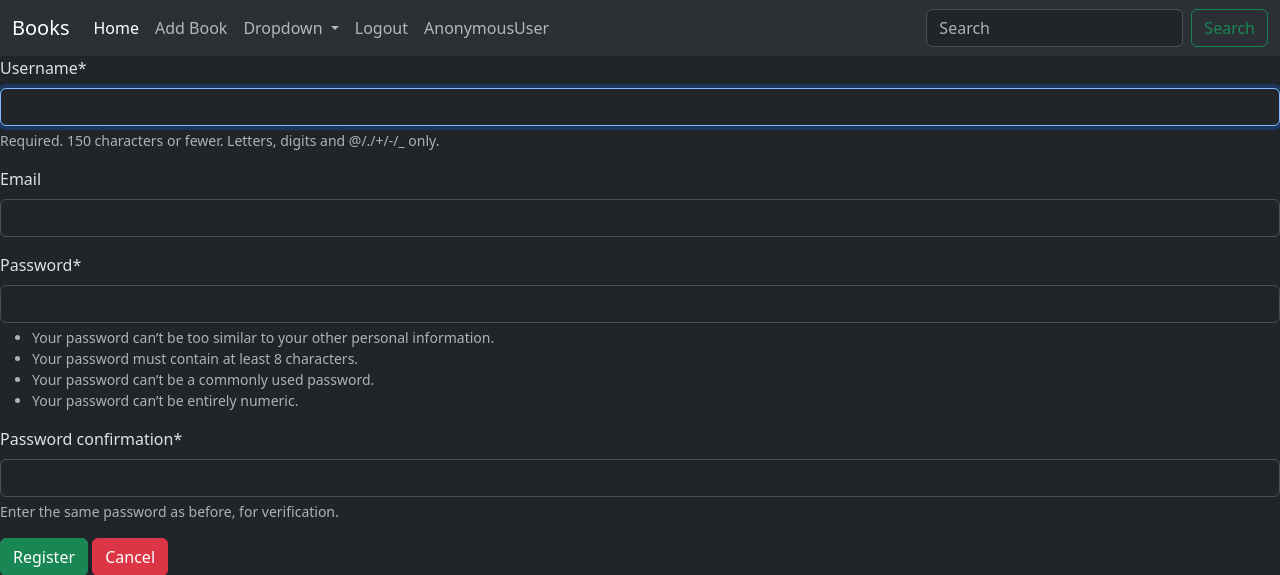
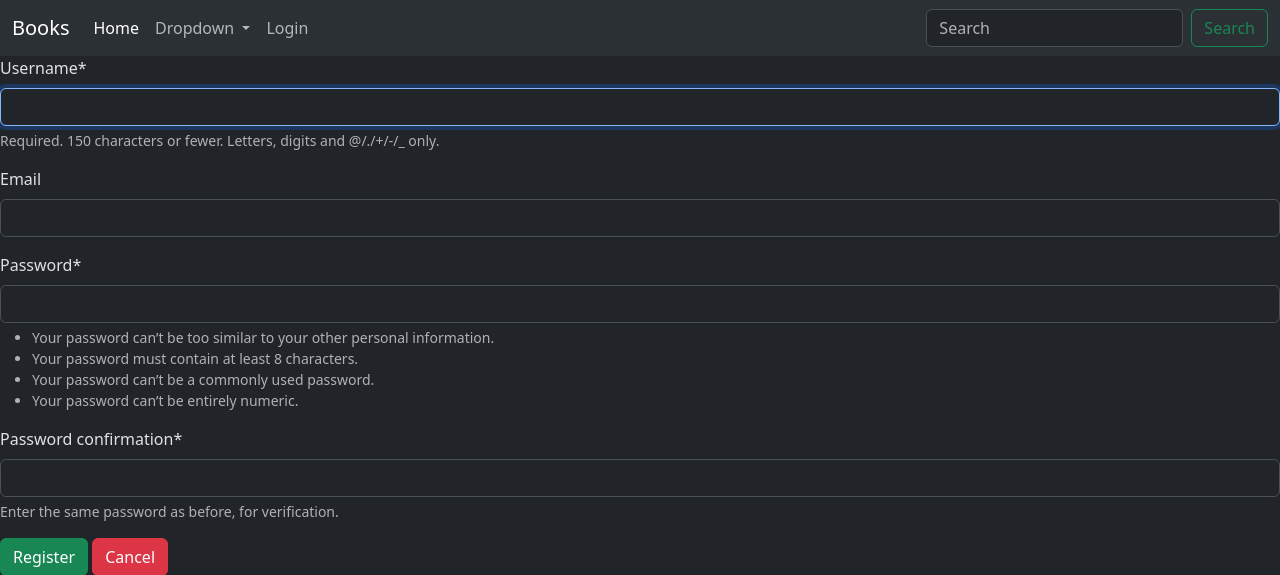
Before and after one commit to lizirukh/django-project, a Django app: page /auth/registration/ in a window 1280 px wide. Shown: the top 575 px of the page. Run offline with Django 5.2, Linux system fonts and the light colour scheme; some libraries are stand-ins or nearby versions.

Commit message:
final update

```diff
--- a/authentication/views.py
+++ b/authentication/views.py
@@ -44,4 +44,4 @@ def login_user(request):
 
 def logout_user(request):
     logout(request)
-    return redirect('login')
+    return redirect('books_list')
--- a/core/urls.py
+++ b/core/urls.py
@@ -3,5 +3,5 @@ from . import views
 
 urlpatterns = [
     path('', views.books_list, name='books_list'),
-    path('book/add/', views.add_book, name='add_book'),
+    path('add_book/', views.add_book, name='add_book'),
 ]
--- a/core/views.py
+++ b/core/views.py
@@ -1,4 +1,4 @@
-from django.shortcuts import render, redirect
+from django.shortcuts import render, redirect, HttpResponse
 from .models import BooksList
 from .forms import BooksForm
 
@@ -25,4 +25,4 @@ def add_book(request):
             return render(request, 'events/add_book.html', {'form': form})
 
     else:
-        return HTTPResponse('You do not have permission to add books.')
+        return HttpResponse('You do not have permission to add books.')
--- a/templates/navbar.html
+++ b/templates/navbar.html
@@ -16,9 +16,13 @@
         <li class="nav-item">
           <a class="nav-link active" aria-current="page" href="{% url 'books_list'%}">Home</a>
         </li>
+
+        {% if user.is_authenticated and perms.core.add_bookslist %}
           <li class="nav-item">
             <a class="nav-link" href="{% url 'add_book' %}">Add Book</a>
           </li>
+        {% endif %}
+
         <li class="nav-item dropdown">
           <a class="nav-link dropdown-toggle" href="#" role="button" data-bs-toggle="dropdown" aria-expanded="false">
             Dropdown
@@ -30,12 +34,24 @@
             <li><a class="dropdown-item" href="#">Something else here</a></li>
           </ul>
         </li>
+
+        {% if user.is_authenticated %}
+          <li class="nav-item">
+            <a class="nav-link" aria-disabled="true">{{ user }}</a>
+          </li>
           <li class="nav-item">
             <a class="nav-link" href="{% url 'logout' %}">Logout</a>
           </li>
+
+        {% else %}
+
         <li class="nav-item">
-          <a class="nav-link" aria-disabled="true">{{ user }}</a>
+            <a class="nav-link" href="{% url 'login' %}" >Login</a>
           </li>
+
+        {% endif %}
+
+
       </ul>
       <form class="d-flex" role="search">
         <input class="form-control me-2" type="search" placeholder="Search" aria-label="Search">
```
Lines whose indentation alone changed are shown as unchanged.
